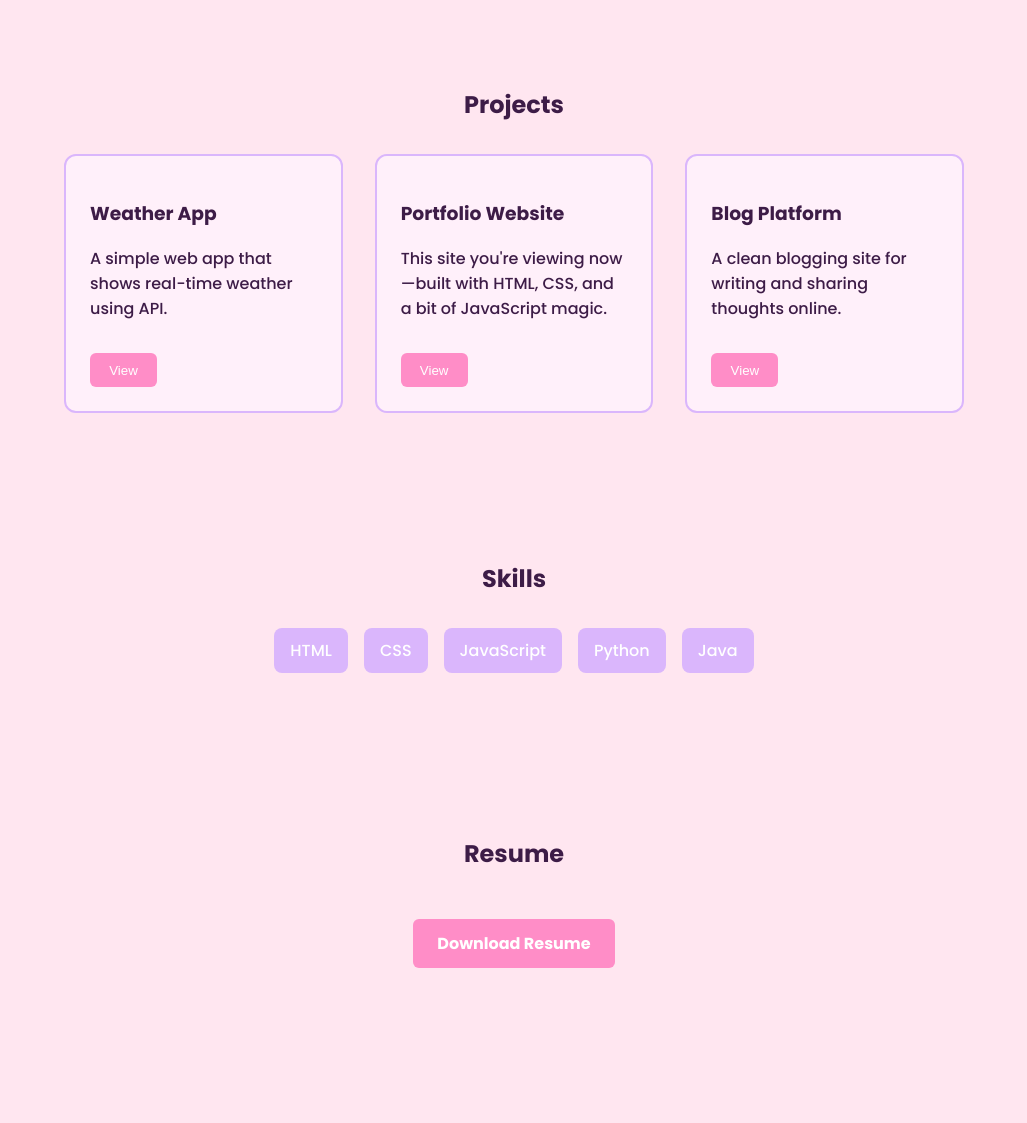
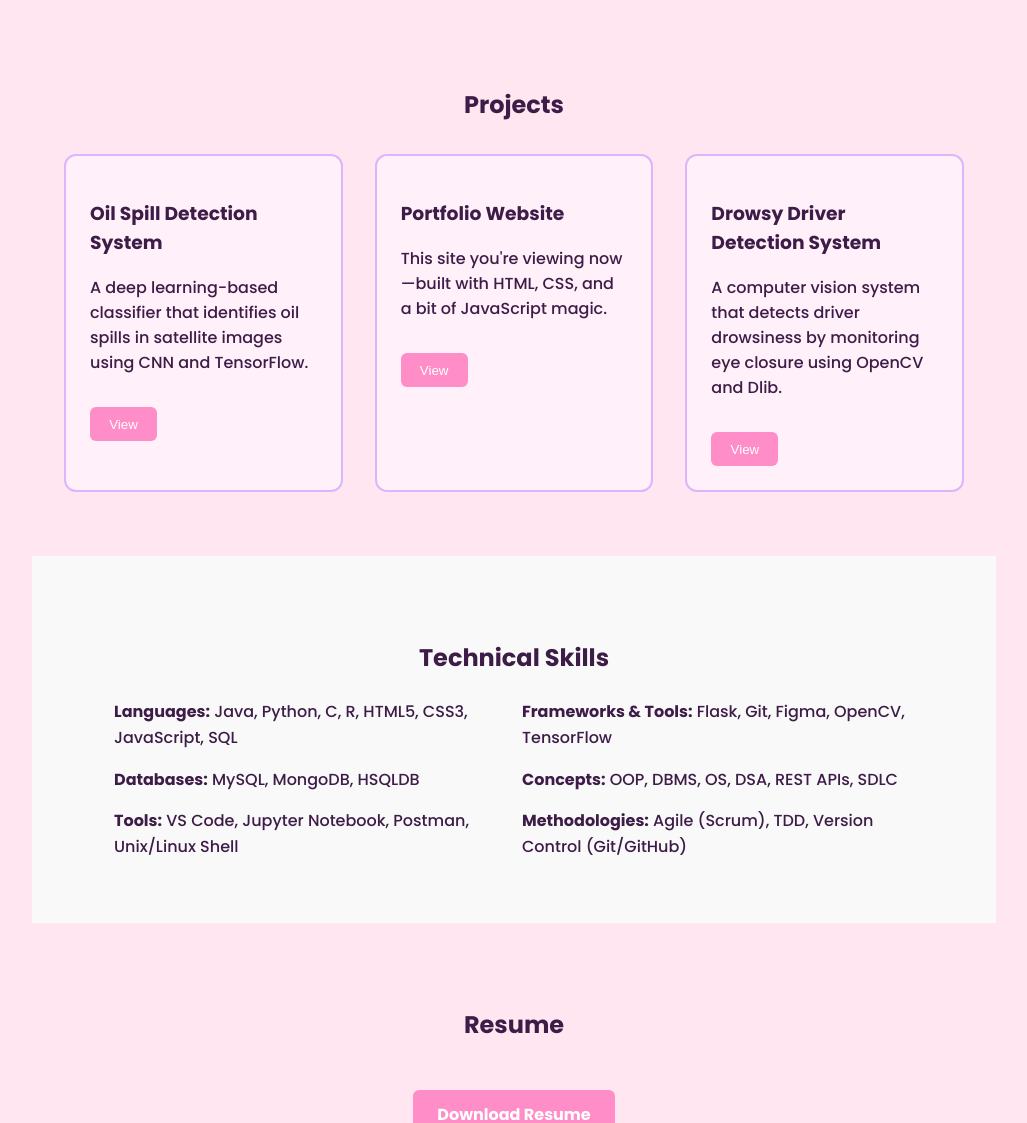
Before and after one commit to ananananyuh/portfolio, a plain HTML site: page index.html in a window 1280 px wide. Shown: the part 795-1918 px from the top of the page, without its empty margins (126-1153 px from the left). Drawn offline with nearby package versions, Linux system fonts and the light colour scheme.

Commit message:
Add Skills section

```diff
--- a/index.html
+++ b/index.html
@@ -43,8 +43,8 @@
     <h2>Projects</h2>
     <div class="project-grid">
       <div class="project">
-        <h3>Weather App</h3>
-        <p>A simple web app that shows real-time weather using API.</p>
+        <h3>Oil Spill Detection System</h3>
+        <p>A deep learning-based classifier that identifies oil spills in satellite images using CNN and TensorFlow.</p>
         <button>View</button>
       </div>
       <div class="project">
@@ -53,23 +53,25 @@
         <button>View</button>
       </div>
       <div class="project">
-        <h3>Blog Platform</h3>
-        <p>A clean blogging site for writing and sharing thoughts online.</p>
+        <h3>Drowsy Driver Detection System</h3>
+        <p>A computer vision system that detects driver drowsiness by monitoring eye closure using OpenCV and Dlib.</p>
         <button>View</button>
       </div>
     </div>
   </section>
 
-  <section id="skills">
-    <h2>Skills</h2>
-    <ul class="skills-list">
-      <li>HTML</li>
-      <li>CSS</li>
-      <li>JavaScript</li>
-      <li>Python</li>
-      <li>Java</li>
-    </ul>
-  </section>
+  <section id="skills" class="skills-section">
+  <h2>Technical Skills</h2>
+  <div class="skills-grid">
+    <div><strong>Languages:</strong> Java, Python, C, R, HTML5, CSS3, JavaScript, SQL</div>
+    <div><strong>Frameworks & Tools:</strong> Flask, Git, Figma, OpenCV, TensorFlow</div>
+    <div><strong>Databases:</strong> MySQL, MongoDB, HSQLDB</div>
+    <div><strong>Concepts:</strong> OOP, DBMS, OS, DSA, REST APIs, SDLC</div>
+    <div><strong>Tools:</strong> VS Code, Jupyter Notebook, Postman, Unix/Linux Shell</div>
+    <div><strong>Methodologies:</strong> Agile (Scrum), TDD, Version Control (Git/GitHub)</div>
+  </div>
+</section>
+
 
   <section id="resume">
     <h2>Resume</h2>
--- a/style.css
+++ b/style.css
@@ -168,23 +168,26 @@ body.dark-theme .project {
   background-color: var(--button-hover);
 }
 
-/* Skills List */
-.skills-list {
-  display: flex;
-  flex-wrap: wrap;
-  justify-content: center;
-  gap: 1rem;
-  list-style: none;
-  padding: 0;
+.skills-section {
+  padding: 2rem;
+  background-color: #f9f9f9;
 }
 
-.skills-list li {
-  background-color: var(--accent-color);
-  padding: 0.6rem 1rem;
-  border-radius: 8px;
-  font-weight: 500;
-  color: #fff;
+.skills-section h2 {
+  text-align: center;
+  margin-bottom: 1.5rem;
 }
+
+.skills-grid {
+  display: grid;
+  grid-template-columns: 1fr 1fr;
+  gap: 1rem;
+  max-width: 800px;
+  margin: auto;
+  font-size: 1rem;
+  line-height: 1.6;
+}
+
 
 body.dark-theme .skills-list li {
   background-color: var(--button-color);
```
